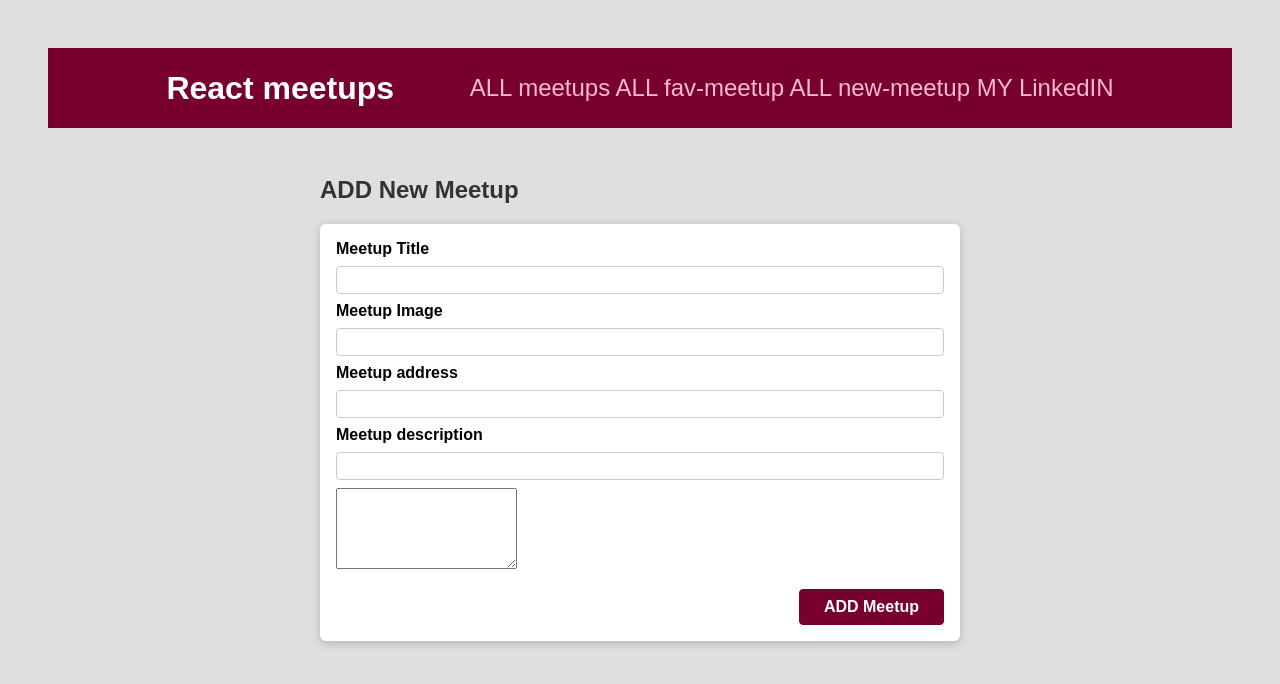
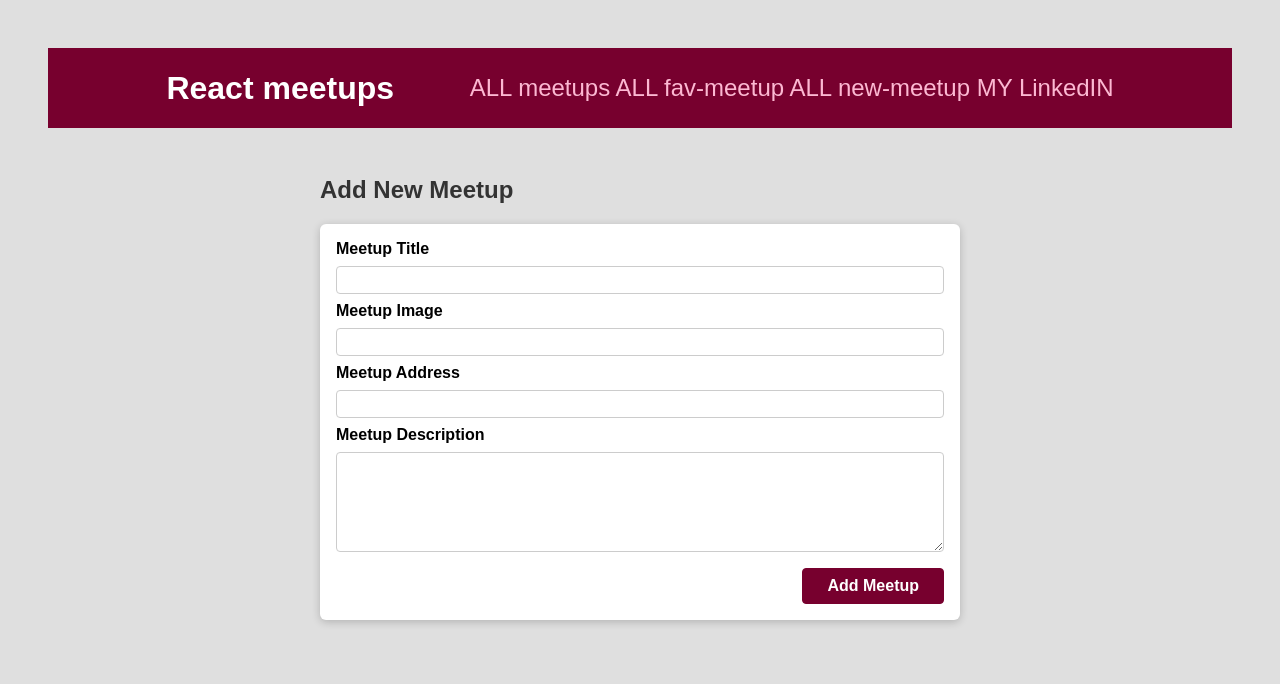
Before and after one commit to ALsaeed323/react_practice, a React (Create React App) app: page /new-meetup in a window 1280 px wide. Shown: the top 684 px of the page. Built offline with nearby package versions, Linux system fonts and the light colour scheme.

Commit message:
handle connection with firebase and retrive the data from it to be dynamicly

```diff
--- a/src/components/meetup/NewMeetupForm.js
+++ b/src/components/meetup/NewMeetupForm.js
@@ -1,32 +1,58 @@
-import Card from '../ui/Card'
-import classes from './NewMeetupForm.module.css'
-function  NewMeetupForm()
-{
+import React, { useRef } from 'react';
+import Card from '../ui/Card';
+import classes from './NewMeetupForm.module.css';
+
+function NewMeetupForm(props) {
+    const titleInputRef = useRef();
+    const imageInputRef = useRef();
+    const addressInputRef = useRef();
+    const descriptionInputRef = useRef();
+
+    function submitHandler(event) {
+        event.preventDefault();
+        console.log('Submit Handler Called');
+
+        const enteredTitle = titleInputRef.current.value;
+        const enteredImage = imageInputRef.current.value;
+        const enteredAddress = addressInputRef.current.value;
+        const enteredDescription = descriptionInputRef.current.value;
+
+        const meetupData = {
+            title: enteredTitle,
+            image: enteredImage,
+            address: enteredAddress,
+            description: enteredDescription,
+        };
+
+        props.onAddMeetup(meetupData);
+    }
+
+
     return (
         <Card>
-            <form className={classes.form}>
+            <form className={classes.form}  onSubmit={submitHandler}>
                 <div className={classes.control}>
-                    <label htmlFor='title'>  Meetup Title </label>
-                    <input type='text' required id ='title'/>
+                    <label htmlFor="title">Meetup Title</label>
+                    <input type="text" required id="title" ref={titleInputRef} />
                 </div>
                 <div className={classes.control}>
-                    <label htmlFor='image'>  Meetup Image </label>
-                    <input type='url'  required id ='image'/>
+                    <label htmlFor="image">Meetup Image</label>
+                    <input type="url" required id="image" ref={imageInputRef} />
                 </div>
                 <div className={classes.control}>
-                    <label htmlFor='address'>  Meetup address </label>
-                    <input type='text' required id ='address'/>
+                    <label htmlFor="address">Meetup Address</label>
+                    <input type="text" required id="address" ref={addressInputRef} />
                 </div>
                 <div className={classes.control}>
-                    <label htmlFor='description'>  Meetup description </label>
-                    <input type='text' required id ='description'/>
+                    <label htmlFor="description">Meetup Description</label>
+                    <textarea id="description" required rows="5" ref={descriptionInputRef}></textarea>
                 </div>
-                <textarea id='description' required rows='5'></textarea>
                 <div className={classes.actions}>
-                    <button>ADD Meetup</button>
+                    <button type="submit">Add Meetup</button>
                 </div>
             </form>
         </Card>
     );
 }
+
 export default NewMeetupForm;
--- a/src/pages/AllMeetups.js
+++ b/src/pages/AllMeetups.js
@@ -1,31 +1,60 @@
+import React, { useState, useEffect } from 'react';
 import MeetupList from '../components/meetup/MeetupList';
 
-const DUMMY_DATA = [
-    {
-      id: 'm1',
-      title: 'This is a first meetup',
-      image:
-        'https://upload.wikimedia.org/wikipedia/commons/thumb/d/d3/Stadtbild_M%C3%BCnchen.jpg/2560px-Stadtbild_M%C3%BCnchen.jpg',
-      address: 'Meetupstreet 5, 12345 Meetup City',
-      description:
-        'This is a first, amazing meetup which you definitely should not miss. It will be a lot of fun!',
-    },
-    {
-      id: 'm2',
-      title: 'This is a second meetup',
-      image:
-        'https://upload.wikimedia.org/wikipedia/commons/thumb/d/d3/Stadtbild_M%C3%BCnchen.jpg/2560px-Stadtbild_M%C3%BCnchen.jpg',
-      address: 'Meetupstreet 5, 12345 Meetup City',
-      description:
-        'This is a first, amazing meetup which you definitely should not miss. It will be a lot of fun!',
-    },
-  ];
-  function AllMeetupsPage() {
+function AllMeetupsPage() {
+    const [isLoading, setIsLoading] = useState(true);
+    const [loadedMeetups, setLoadedMeetups] = useState([]);
+    const [error, setError] = useState(null);
+
+    useEffect(() => {
+        setIsLoading(true);
+        fetch('https://react-5053d-default-rtdb.firebaseio.com/meetups.json')
+            .then(response => {
+                if (!response.ok) {
+                    throw new Error('Failed to fetch');
+                }
+                return response.json();
+            })
+            .then(data => {
+                const meetups = [];
+                for (const key in data) {
+                    const meetup = {
+                        id: key,
+                        ...data[key]
+                    };
+                    meetups.push(meetup);
+                }
+                setIsLoading(false);
+                setLoadedMeetups(meetups);
+            })
+            .catch(error => {
+                setIsLoading(false);
+                setError(error.message);
+            });
+    }, []);
+
+    if (isLoading) {
+        return (
+            <section>
+                <p>Loading...</p>
+            </section>
+        );
+    }
+
+    if (error) {
+        return (
+            <section>
+                <p>{error}</p>
+            </section>
+        );
+    }
+
     return (
         <section>
-            <h1>ALL MeetUps</h1>
-          <MeetupList items={DUMMY_DATA}/>
+            <h1>All Meetups</h1>
+            <MeetupList items={loadedMeetups} />
         </section>
     );
 }
+
 export default AllMeetupsPage;
--- a/src/pages/NewMeetup.js
+++ b/src/pages/NewMeetup.js
@@ -1,12 +1,34 @@
+import React, { useState } from 'react';
+import { useNavigate } from 'react-router-dom';
 import NewMeetupForm from "../components/meetup/NewMeetupForm";
 
-function NewMeetup (){
+function NewMeetup() {
+    const navigate = useNavigate();
+    const [successMessage, setSuccessMessage] = useState('');
 
-    return(
-       <section>
-        <h1>ADD New Meetup</h1>
-        <NewMeetupForm/>
-       </section>
+    function addMeetupHandler(meetupData) {
+        fetch('https://react-5053d-default-rtdb.firebaseio.com/meetups.json', {
+            method: 'POST',
+            body: JSON.stringify(meetupData),
+            headers: {
+                'Content-Type': 'application/json'
+            }
+        }).then(response => {
+            setSuccessMessage('Data Saved Successfully');
+            console.log(response);
+            navigate('/', { replace: true });
+        }).catch(error => {
+            console.error(error);
+        });
+    }
+
+    return (
+        <section>
+            <h1>Add New Meetup</h1>
+            <NewMeetupForm onAddMeetup={addMeetupHandler} />
+            {successMessage && <p>{successMessage}</p>}
+        </section>
     );
 }
+
 export default NewMeetup;
```
